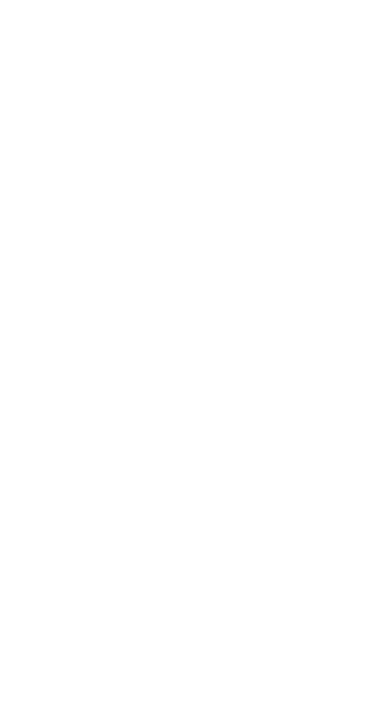
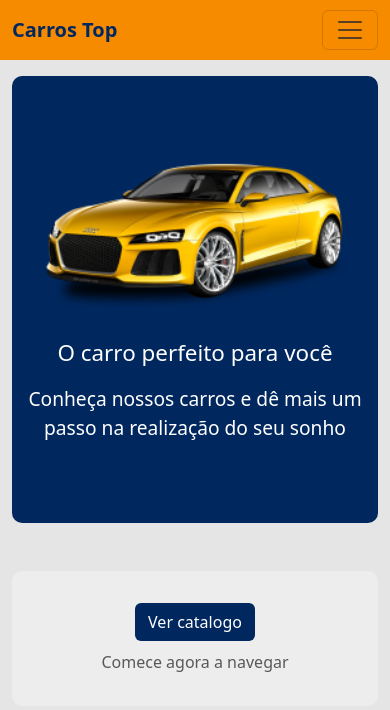
Before and after one commit to Fronchak/cars-page-bootstrap, a plain HTML site: page index.html in a window 390 px wide. Drawn offline with nearby package versions, Linux system fonts and the light colour scheme.

Commit message:
Concluded styles to small screens

```diff
--- a/assets/styles/styles.css
+++ b/assets/styles/styles.css
@@ -0,0 +1,107 @@
+:root {
+    --primary-color: #00285F;
+    --secondary-color: #F78B00;
+    --navbar-height: 60px;
+
+}
+
+.primary-color {
+    color: var(--primary-color);
+}
+
+.primary-bg-color {
+    background-color: var(--primary-color);
+}
+
+.secondary-color {
+    color: var(--secondary-color);
+}
+
+.secondary-bg-color {
+    background-color: var(--secondary-color);
+}
+
+.white-color {
+    color: #fff;
+}
+
+body {
+    background-color: #E5E5E5;
+}
+
+#page-container {
+    min-height: 100vh;
+}
+
+/* NAVBAR */
+
+#navbar a,
+#navbar a.active {
+    color: var(--primary-color);
+}
+
+#navbar a.active {
+    font-weight: bold;
+}
+
+#navbar button {
+    color: var(--primary-color)
+}
+
+#navbar {
+    min-height: var(--navbar-height);
+}
+
+/* CONTENT CONTAINER */
+
+#content-container {
+    height: calc(100vh - var(--navbar-height));
+    padding-top: 1em;
+    padding-bottom: 1em;
+}
+
+#main-card-container {
+    background-color: var(--primary-color);
+    justify-content: center;
+    align-items: center;
+    text-align: center;
+    color: #FFF;
+    padding-top: 4em;
+    padding-bottom: 4em;
+    border-radius: 10px;
+}
+
+#main-card-container img {
+    margin-bottom: 1em;
+    width: 90%;
+}
+
+#main-card-container h1 {
+    font-size: 1.4em;
+    margin-bottom: 0.8em;
+}
+
+#main-card-container p {
+    font-size: 1.2em;
+}
+
+/* BOTTOM CARD */
+
+#bottom-card-container {
+    justify-content: center;
+    align-items: center;
+    text-align: center;
+    background-color: #EDEDED;
+    border-radius: 10px;
+    padding-top: 2em;
+    padding-bottom: 2em;
+}
+
+#bottom-card-container button {
+    color: #fff;
+}
+
+#bottom-card-container p {
+    color: #585858;
+    margin-top: 0.6em;
+}
--- a/index.html
+++ b/index.html
@@ -16,6 +16,55 @@
     <title>Carros</title>
 </head>
 <body>
-
+    <div class="container-fluid p-0" id="page-container">
+        <nav class="navbar navbar-expand-lg secondary-bg-color" id="navbar">
+            <div class="container">
+              <a class="navbar-brand fw-bold" href="#">Carros Top</a>
+              <button
+                class="navbar-toggler"
+                type="button" data-bs-toggle="collapse"
+                data-bs-target="#navbar-items"
+                aria-controls="navbar-items" aria-expanded="false"
+                aria-label="Toggle navigation">
+                <span class="navbar-toggler-icon"></span>
+              </button>
+              <div class="collapse navbar-collapse" id="navbar-items">
+                <ul class="navbar-nav me-auto mb-2 mb-lg-0">
+                  <li class="nav-item">
+                    <a class="nav-link active" aria-current="page" href="#">Home</a>
+                  </li>
+                  <li class="nav-item">
+                    <a class="nav-link" href="#">Catálogo</a>
+                  </li>
+                </ul>
+              </div>
+            </div>
+        </nav>
+        <div class="container" id="content-container">
+            <div class="row" id="content-container-row">
+                <div class="col-12 mb-5">
+                    <div class="row m-0" id="main-card-container">
+                        <div class="col-12 col-lg-6" id="card-image-container">
+                            <img src="./assets/imgs/car-header-1.png" class="img-fluid">
+                        </div>
+                        <div class="col-12 col-lg-6" id="card-content-container">
+                            <h1>O carro perfeito para você</h1>
+                            <p>Conheça nossos carros e dê mais um passo na realização do seu sonho</p>
+                        </div>
+                    </div>
+                </div>
+                <div class="col-12">
+                    <div class="row m-0" id="bottom-card-container">
+                        <div class="col-12 col-md-6">
+                            <button class="btn primary-bg-color">Ver catalogo</button>
+                        </div>
+                        <div class="col-12 col-md-6">
+                            <p class="mb-0">Comece agora a navegar</p>
+                        </div>
+                    </div>
+                </div>
+            </div>
+        </div>
+    </div>
 </body>
 </html>
```
Also changed, not shown: assets/imgs/car-header-1.png (added).
